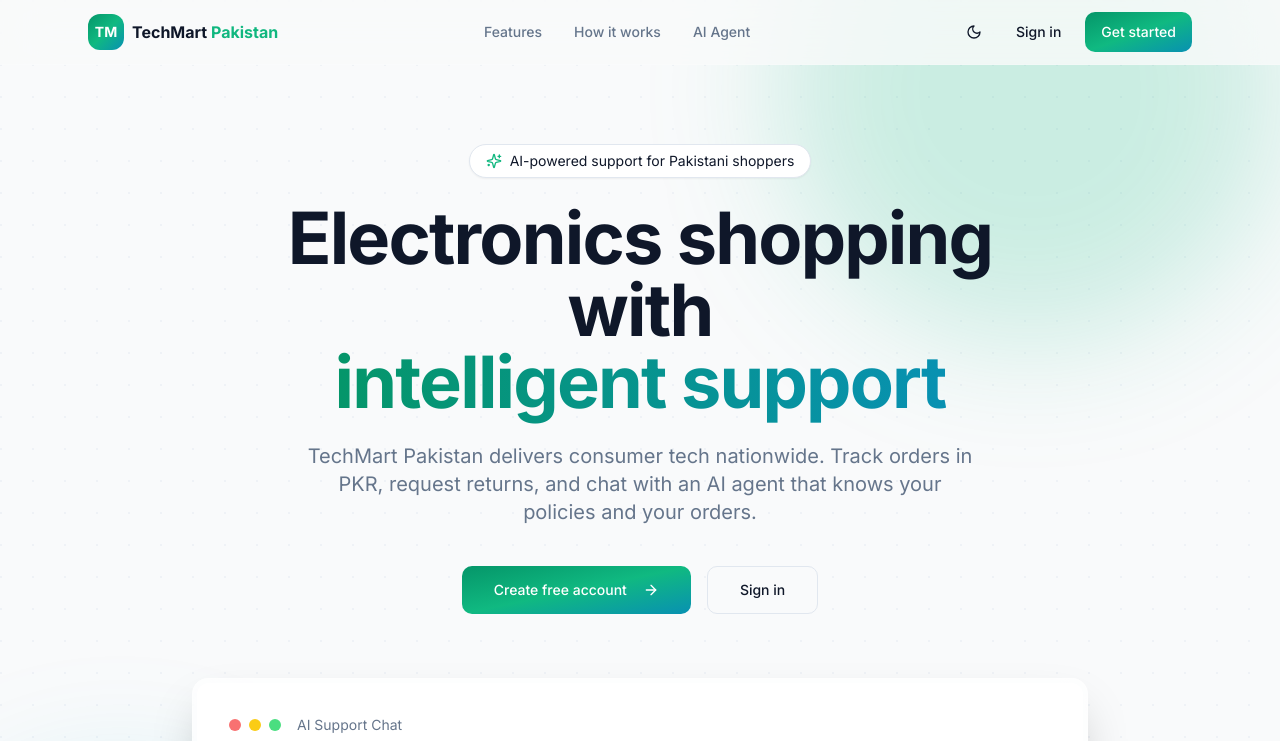
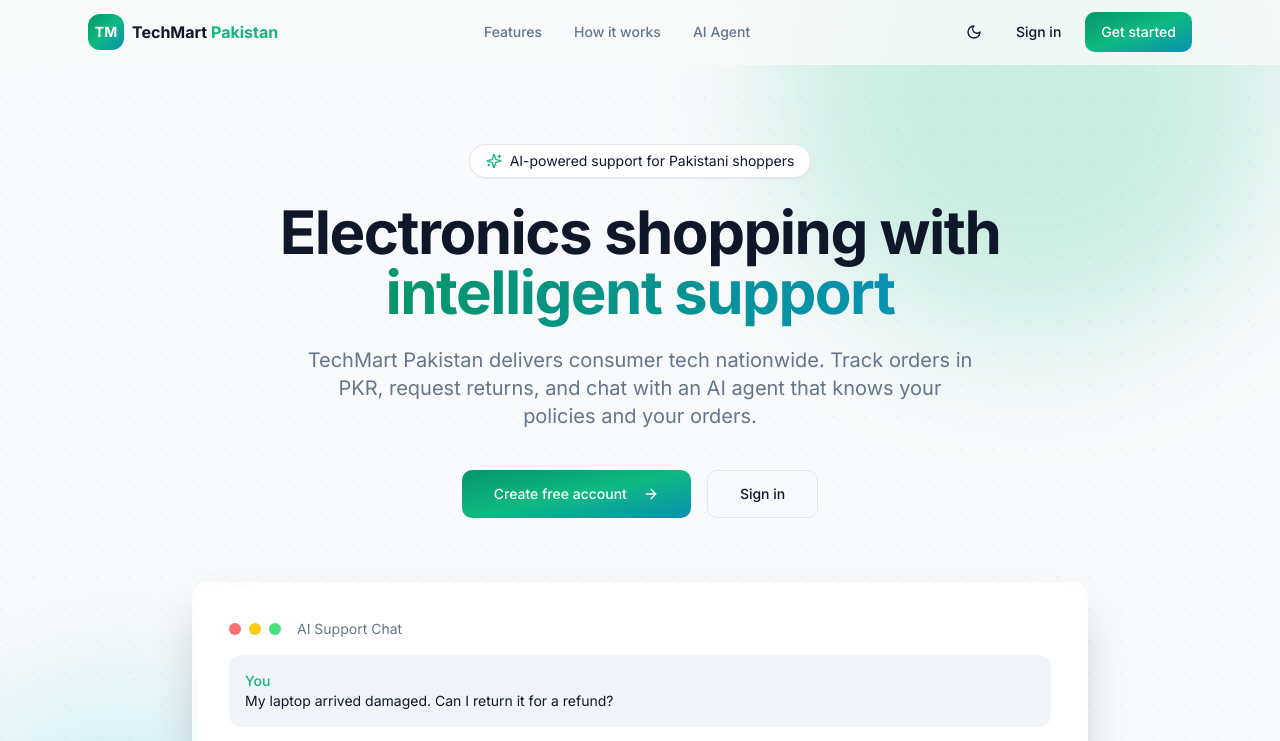
Before and after one commit to Marfooah/Techmart-pk, a Next.js app: page / in a window 1280 px wide. Shown: the top 741 px of the page. Built offline with nearby package versions, Linux system fonts and the light colour scheme.

Commit message:
Fix hero text clipping - move overflow-hidden off section

```diff
--- a/src/app/page.tsx
+++ b/src/app/page.tsx
@@ -93,10 +93,12 @@ export default function LandingPage() {
       </header>
 
       {/* Hero */}
-      <section className="relative overflow-hidden pt-28 pb-20 md:pt-36 md:pb-32">
-        <div className="absolute inset-0 grid-pattern opacity-40" />
-        <div className="absolute -top-40 right-0 h-[500px] w-[500px] rounded-full bg-emerald-500/20 blur-3xl" />
-        <div className="absolute -bottom-20 -left-20 h-[400px] w-[400px] rounded-full bg-cyan-500/15 blur-3xl" />
+      <section className="relative pt-28 pb-20 md:pt-36 md:pb-32">
+        <div className="pointer-events-none absolute inset-0 overflow-hidden">
+          <div className="absolute inset-0 grid-pattern opacity-40" />
+          <div className="absolute -top-40 right-0 h-[500px] w-[500px] rounded-full bg-emerald-500/20 blur-3xl" />
+          <div className="absolute -bottom-20 -left-20 h-[400px] w-[400px] rounded-full bg-cyan-500/15 blur-3xl" />
+        </div>
 
         <div className="relative mx-auto max-w-6xl px-4 sm:px-6">
           <motion.div
@@ -109,7 +111,7 @@ export default function LandingPage() {
               <Sparkles className="h-4 w-4 text-primary" />
               <span>AI-powered support for Pakistani shoppers</span>
             </div>
-            <h1 className="text-4xl font-bold tracking-tight md:text-6xl lg:text-7xl">
+            <h1 className="text-4xl font-bold tracking-tight md:text-5xl lg:text-6xl">
               Electronics shopping with{" "}
               <br className="hidden sm:block" />
               <span className="text-gradient">intelligent support</span>
```
